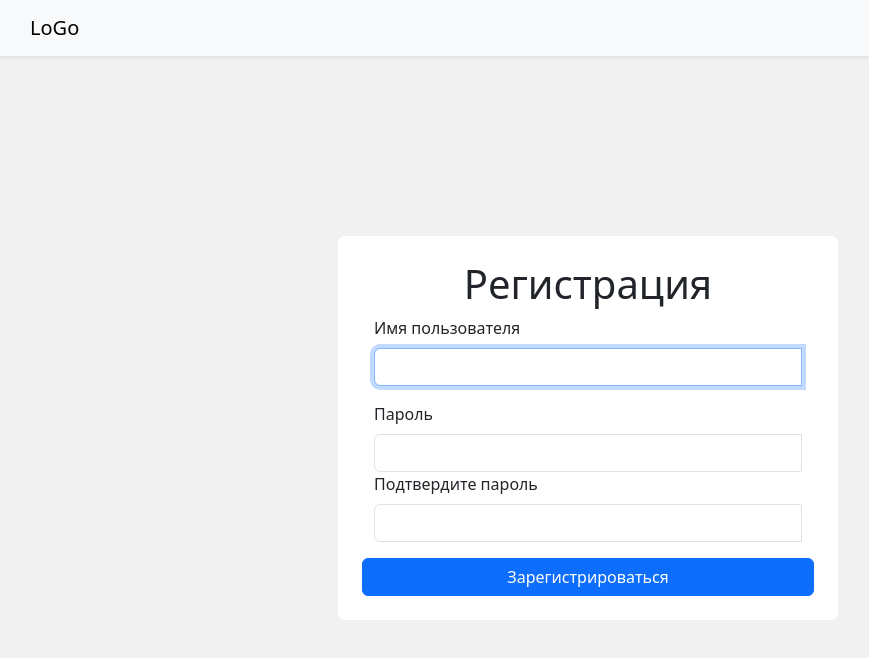
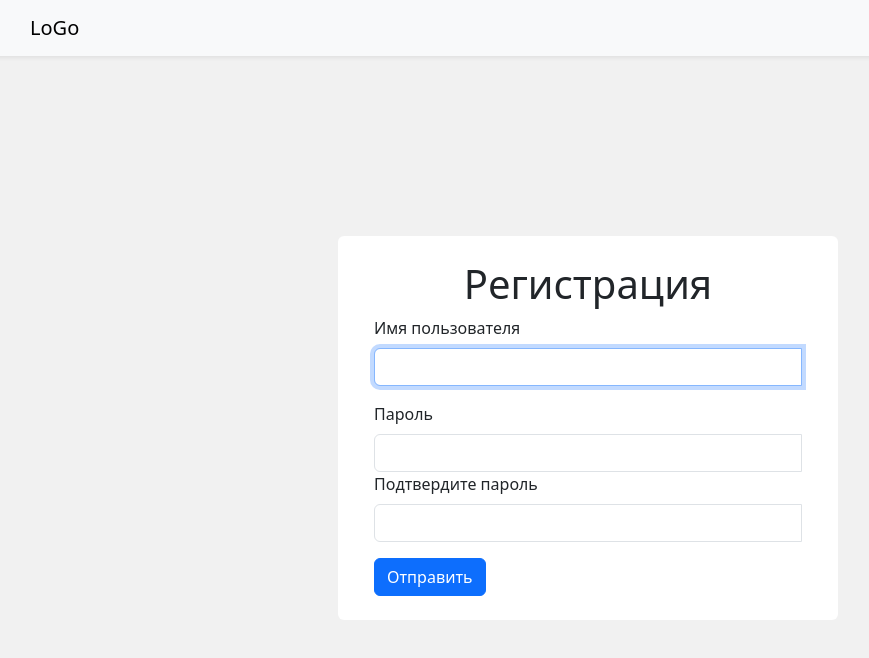
Before and after one commit to KindProgrammer/frontend-project-12, a React (Vite) app in the folder frontend/: page /signup in a window 1280 px wide. Shown: the top 658 px of the page, without its empty margins (52-921 px from the left). Built offline with nearby package versions, Linux system fonts and the light colour scheme; no server answers.

Commit message:
Fixed typo

```diff
--- a/frontend/src/Components/RegistrationForm.jsx
+++ b/frontend/src/Components/RegistrationForm.jsx
@@ -66,7 +66,7 @@ const RegistrationForm = () => {
                             autoComplete="true"
                             />
                             <Form.Control.Feedback type="invalid" tooltip>
-                                {JSON.stringify(formik.errors)}
+                                {formik.errors?.login}
                             </Form.Control.Feedback>
                         </InputGroup>
                     </Form.Group>
@@ -110,12 +110,14 @@ const RegistrationForm = () => {
                     </Form.Group>
                 </Row>
                 <Row className='mt-3'>
-                    <Button
-                    variant='primary'
-                    type="submit"
-                    disabled={formik.isSubmitting}>
-                    {formik.isSubmitting ? <Spinner as="span" animation="border" size="sm" role="status" aria-hidden="true" /> : 'Зарегистрироваться'}
-                    </Button>
+                    <Form.Group>
+                        <Button
+                        variant='primary'
+                        type="submit"
+                        disabled={formik.isSubmitting}>
+                        {formik.isSubmitting ? <Spinner as="span" animation="border" size="sm" role="status" aria-hidden="true" /> : 'Отправить'}
+                        </Button>
+                    </Form.Group>
                 </Row>
             </Form>
         </Container>
```
